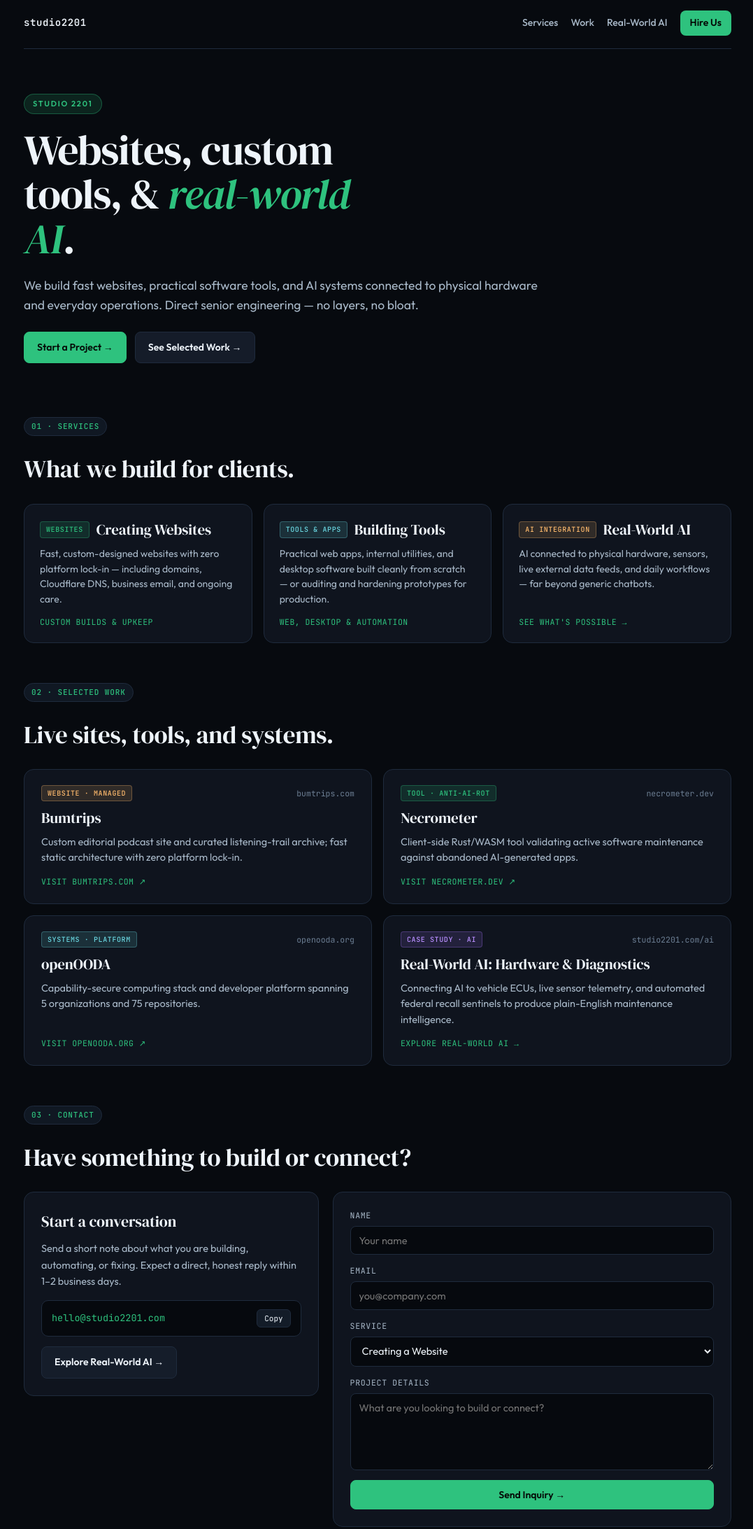
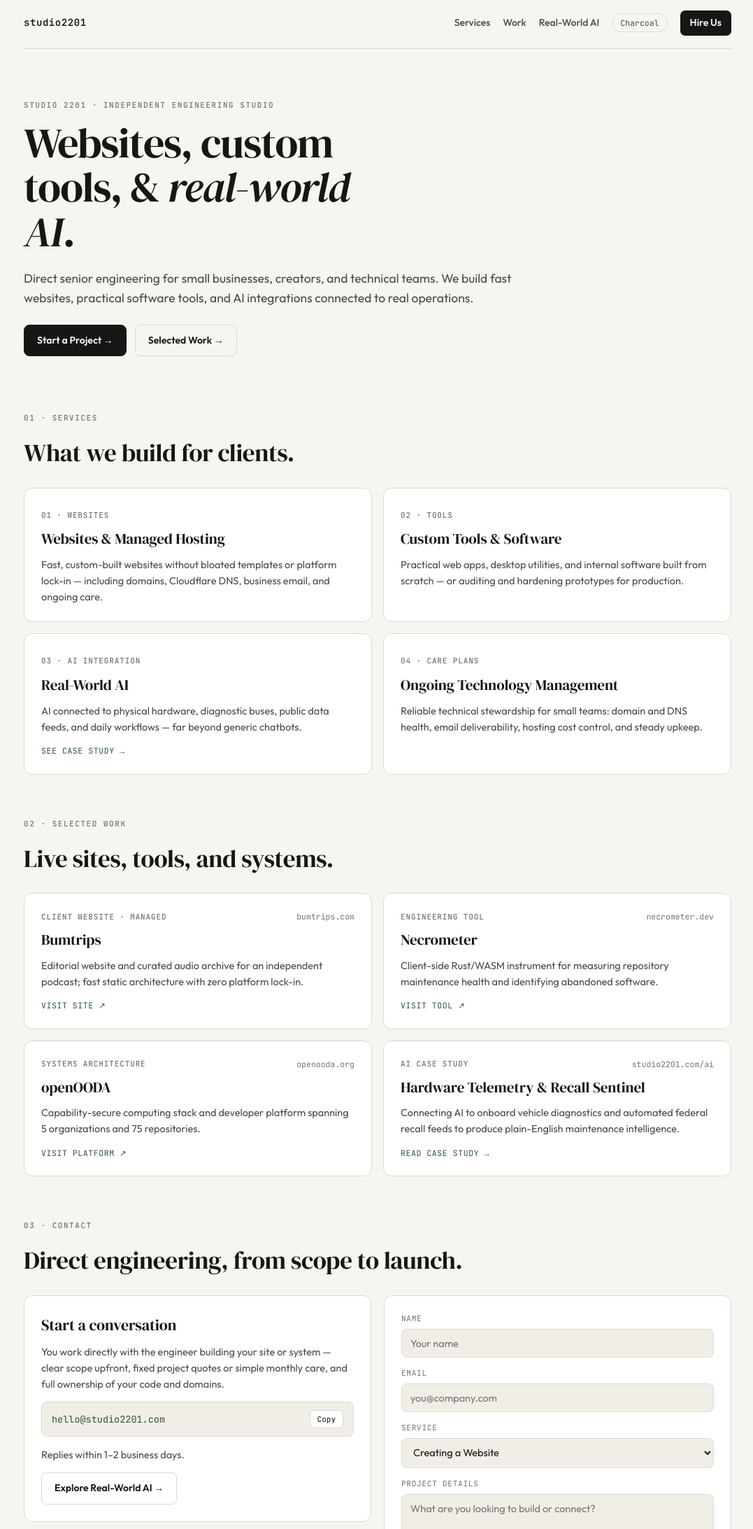
Before and after one commit to studio2201/studio2201.com, a plain HTML site: page index.html in a window 1280 px wide. Shown: the part 25-2210 px from the top of the page at 70% size, without its empty margins (100-1177 px from the left). Drawn offline with Linux system fonts and the light colour scheme.

Commit message:
Polish studio2201.com with Warm Light & Neutral Charcoal themes and refreshed OG image

```diff
--- a/agency.css
+++ b/agency.css
@@ -1,228 +1,170 @@
-/* studio2201 Agency Layout & Components (<= 256 LOC) */
+/* studio2201 Executive Two-Theme Agency Styles (<= 256 LOC) */
+html[data-theme="light"] { background: #f7f5f0; }
+html[data-theme="dark"] { background: #111214; }
+
+body.agency,
+html[data-theme="light"] body.agency {
+  --bg: #f7f5f0; --card: #ffffff; --card-alt: #f1eee7;
+  --line: #ded9ce; --line-soft: #eae6dc;
+  --ink: #161614; --ink-2: #4a4944; --muted: #76736b;
+  --primary: #161614; --accent: #2c5545; --btn-ink: #f7f5f0;
+  background: var(--bg); color: var(--ink);
+}
+html[data-theme="dark"] body.agency {
+  --bg: #111214; --card: #181a1d; --card-alt: #1f2227;
+  --line: #2a2d33; --line-soft: #202329;
+  --ink: #f2f1ed; --ink-2: #b4b3ad; --muted: #828388;
+  --primary: #f2f1ed; --accent: #9bb5a8; --btn-ink: #111214;
+}
+
+body.agency::before { display: none; }
+body.agency h1 em { color: var(--ink); font-style: italic; }
+
+body.agency .eyebrow,
+body.agency .eyebrow.num {
+  font-family: 'JetBrains Mono', monospace; font-size: 11px; font-weight: 500;
+  letter-spacing: 0.14em; text-transform: uppercase; color: var(--muted);
+  background: transparent; border: 0; border-radius: 0; padding: 0; margin-bottom: 14px;
+}
+
+body.agency .btn.primary { background: var(--primary); color: var(--btn-ink); border-color: var(--primary); }
+body.agency .btn.primary:hover { transform: translateY(-1px); opacity: 0.9; box-shadow: none; }
+body.agency .btn.ghost { background: transparent; color: var(--ink); border: 1px solid var(--line); }
+body.agency .btn.ghost:hover { background: var(--card-alt); border-color: var(--ink); color: var(--ink); box-shadow: none; }
+
 .agency-nav {
-  display: flex;
-  align-items: center;
-  justify-content: space-between;
-  flex-wrap: wrap;
-  gap: 14px;
-  padding: 12px 0 18px;
-  margin-bottom: 44px;
-  border-bottom: 1px solid var(--line);
+  display: flex; align-items: center; justify-content: space-between; flex-wrap: wrap; gap: 14px;
+  padding: 12px 0 18px; margin-bottom: 48px; border-bottom: 1px solid var(--line);
 }
 .agency-wordmark {
-  font-family: 'JetBrains Mono', monospace;
-  font-size: 14px;
-  font-weight: 600;
-  letter-spacing: 0.04em;
-  color: var(--ink);
-  text-decoration: none;
+  font-family: 'JetBrains Mono', monospace; font-size: 14px; font-weight: 600;
+  letter-spacing: 0.04em; color: var(--ink); text-decoration: none;
 }
-.agency-links {
-  display: flex;
-  align-items: center;
-  flex-wrap: wrap;
-  gap: 18px;
-}
-.agency-links a {
-  font-size: 14px;
-  font-weight: 500;
-  color: var(--ink-2);
-  text-decoration: none;
-  transition: color 150ms ease;
-}
-.agency-links a:hover { color: var(--primary); }
+.agency-links { display: flex; align-items: center; flex-wrap: wrap; gap: 18px; }
+.agency-links a { font-size: 14px; font-weight: 500; color: var(--ink-2); text-decoration: none; transition: color 150ms ease; }
+.agency-links a:hover { color: var(--ink); }
 .agency-links a.nav-hire,
 .top-nav .nav-pills a.nav-cta {
-  background: var(--primary);
-  color: #050c08;
-  font-weight: 600;
-  padding: 7px 14px;
-  border-radius: 8px;
+  background: var(--primary); color: var(--btn-ink); font-weight: 600; padding: 7px 14px; border-radius: 7px;
 }
 .agency-links a.nav-hire:hover,
-.top-nav .nav-pills a.nav-cta:hover {
-  color: #050c08;
-  box-shadow: 0 6px 20px rgba(var(--primary-rgb), 0.3);
+.top-nav .nav-pills a.nav-cta:hover { color: var(--btn-ink); opacity: 0.9; box-shadow: none; }
+
+.theme-toggle {
+  font-family: 'JetBrains Mono', monospace; font-size: 11.5px; color: var(--ink-2);
+  background: transparent; border: 1px solid var(--line); border-radius: 999px;
+  padding: 5px 11px; cursor: pointer; transition: border-color 150ms ease, color 150ms ease;
+}
+.theme-toggle:hover { border-color: var(--ink); color: var(--ink); }
+
+.hero-minimal { padding: 18px 0 10px; margin-bottom: 64px; }
+.hero-minimal h1 { max-width: 17ch; }
+
+.grid-2 { display: grid; grid-template-columns: repeat(2, minmax(0, 1fr)); gap: 16px; margin-top: 22px; }
+.meta-label {
+  font-family: 'JetBrains Mono', monospace; font-size: 11px; font-weight: 500;
+  letter-spacing: 0.08em; text-transform: uppercase; color: var(--muted);
 }
 
-.hero-minimal {
-  padding: 20px 0 12px;
-  margin-bottom: 64px;
+body.agency .product,
+.work-card {
+  display: flex; flex-direction: column; justify-content: space-between; gap: 14px;
+  background: var(--card); border: 1px solid var(--line); border-radius: 12px;
+  padding: 24px; text-decoration: none; color: inherit;
+  transition: transform 160ms ease, border-color 160ms ease;
 }
-.hero-minimal h1 { max-width: 17ch; }
-
-.grid-3 {
-  display: grid;
-  grid-template-columns: repeat(3, minmax(0, 1fr));
-  gap: 16px;
-  margin-top: 22px;
-}
-.grid-2 {
-  display: grid;
-  grid-template-columns: repeat(2, minmax(0, 1fr));
-  gap: 16px;
-  margin-top: 22px;
+body.agency .product:hover,
+.work-card:hover { transform: translateY(-2px); border-color: var(--ink); box-shadow: none; }
+body.agency .product h3,
+.work-card h3 { margin: 8px 0; font-size: 21px; }
+body.agency .product-body,
+.work-card p { font-size: 14.5px; color: var(--ink-2); line-height: 1.6; margin-bottom: 0; }
+body.agency .more {
+  font-family: 'JetBrains Mono', monospace; font-size: 11.5px; color: var(--accent);
+  text-transform: uppercase; letter-spacing: 0.05em;
 }
 
-.work-card {
-  display: flex;
-  flex-direction: column;
-  justify-content: space-between;
-  gap: 14px;
-  background: var(--card);
-  border: 1px solid var(--line);
-  border-radius: 14px;
-  padding: 22px 24px;
-  text-decoration: none;
-  color: inherit;
-  transition: transform 180ms ease, box-shadow 180ms ease, border-color 180ms ease;
-}
-.work-card:hover {
-  transform: translateY(-2px);
-  border-color: var(--primary);
-  box-shadow: 0 12px 32px rgba(0, 0, 0, 0.45);
-}
-.work-top {
-  display: flex;
-  align-items: center;
-  justify-content: space-between;
-  gap: 10px;
-  flex-wrap: wrap;
-}
-.domain-pill {
-  font-family: 'JetBrains Mono', monospace;
-  font-size: 11.5px;
-  color: var(--muted);
-}
-.work-card h3 { margin: 8px 0 6px; font-size: 21px; }
-.work-card p { font-size: 14.5px; color: var(--ink-2); line-height: 1.55; }
+.work-top { display: flex; align-items: center; justify-content: space-between; gap: 10px; flex-wrap: wrap; }
+.domain-pill { font-family: 'JetBrains Mono', monospace; font-size: 11.5px; color: var(--muted); }
+
+.pipeline-grid { display: grid; gap: 12px; margin-top: 20px; }
+.pipeline-step { background: var(--card); border: 1px solid var(--line); border-radius: 12px; padding: 20px 24px; }
+.pipeline-step h4 { font-size: 16px; font-weight: 600; margin: 6px 0; color: var(--ink); }
+.pipeline-step p { font-size: 14.5px; color: var(--ink-2); line-height: 1.6; }
 
 .outcome-note {
-  margin-top: 18px;
-  padding: 18px 22px;
-  background: var(--primary-soft);
-  border: 1px solid rgba(var(--primary-rgb), 0.35);
-  border-radius: 12px;
-  font-size: 14.5px;
-  color: var(--ink);
-  line-height: 1.6;
+  margin-top: 16px; padding: 18px 22px; background: var(--card);
+  border: 1px solid var(--line); border-left: 3px solid var(--accent);
+  border-radius: 10px; font-size: 14.5px; color: var(--ink-2); line-height: 1.6;
 }
-.outcome-note strong { color: var(--primary); }
+.outcome-note strong { color: var(--ink); }
 
 .cta-band {
-  display: flex;
-  align-items: center;
-  justify-content: space-between;
-  flex-wrap: wrap;
-  gap: 16px;
-  padding: 26px 28px;
-  background: var(--card);
-  border: 1px solid var(--line);
-  border-radius: 14px;
+  display: flex; align-items: center; justify-content: space-between; flex-wrap: wrap; gap: 16px;
+  padding: 26px 28px; background: var(--card); border: 1px solid var(--line); border-radius: 12px;
 }
 .cta-band h2 { margin-bottom: 4px; font-size: 26px; }
 .cta-band p { font-size: 14.5px; color: var(--ink-2); }
 
 .contact-grid {
-  display: grid;
-  grid-template-columns: minmax(0, 0.85fr) minmax(0, 1.15fr);
-  gap: 20px;
-  margin-top: 22px;
-  align-items: start;
+  display: grid; grid-template-columns: repeat(2, minmax(0, 1fr));
+  gap: 18px; margin-top: 22px; align-items: start;
 }
 .contact-panel,
-.inquiry-form {
-  background: var(--card);
-  border: 1px solid var(--line);
-  border-radius: 14px;
-  padding: 24px;
-}
+.inquiry-form { background: var(--card); border: 1px solid var(--line); border-radius: 12px; padding: 24px; }
 .contact-panel h3 { margin-bottom: 10px; }
-.contact-panel p { font-size: 14.5px; color: var(--ink-2); line-height: 1.6; margin-bottom: 16px; }
+.contact-panel p { font-size: 14.5px; color: var(--ink-2); line-height: 1.6; margin-bottom: 14px; }
+.contact-meta { font-size: 13px; color: var(--muted); margin-bottom: 16px; }
 
 .email-row {
-  display: flex;
-  align-items: center;
-  gap: 10px;
-  flex-wrap: wrap;
-  padding: 12px 14px;
-  background: #06090e;
-  border: 1px solid var(--line);
-  border-radius: 10px;
-  margin-bottom: 14px;
+  display: flex; align-items: center; gap: 10px; flex-wrap: wrap;
+  padding: 11px 14px; background: var(--card-alt); border: 1px solid var(--line);
+  border-radius: 8px; margin-bottom: 14px;
 }
 .email-link {
-  font-family: 'JetBrains Mono', monospace;
-  font-size: 13.5px;
-  color: var(--primary);
-  text-decoration: none;
-  word-break: break-all;
+  font-family: 'JetBrains Mono', monospace; font-size: 13.5px; color: var(--accent);
+  text-decoration: none; word-break: break-all;
 }
 .email-link:hover { text-decoration: underline; }
-
 .mini-btn {
-  margin-left: auto;
-  font-family: 'JetBrains Mono', monospace;
-  font-size: 11px;
-  color: var(--ink);
-  background: var(--line-soft);
-  border: 1px solid var(--line);
-  border-radius: 6px;
-  padding: 5px 10px;
-  cursor: pointer;
+  margin-left: auto; font-family: 'JetBrains Mono', monospace; font-size: 11px;
+  color: var(--ink); background: var(--card); border: 1px solid var(--line);
+  border-radius: 6px; padding: 5px 10px; cursor: pointer;
 }
-.mini-btn:hover { border-color: var(--primary); color: var(--primary); }
+.mini-btn:hover { border-color: var(--ink); }
 
 .inquiry-form { display: grid; gap: 14px; }
 .field { display: grid; gap: 6px; }
 .field label {
-  font-family: 'JetBrains Mono', monospace;
-  font-size: 11.5px;
-  text-transform: uppercase;
-  letter-spacing: 0.06em;
-  color: var(--ink-2);
+  font-family: 'JetBrains Mono', monospace; font-size: 11px; text-transform: uppercase;
+  letter-spacing: 0.07em; color: var(--muted);
 }
 .field input,
 .field select,
 .field textarea {
-  width: 100%;
-  font-family: 'Outfit', sans-serif;
-  font-size: 14.5px;
-  color: var(--ink);
-  background: #06090e;
-  border: 1px solid var(--line);
-  border-radius: 8px;
-  padding: 10px 12px;
-  outline: none;
-  transition: border-color 150ms ease, box-shadow 150ms ease;
+  width: 100%; font-family: 'Outfit', sans-serif; font-size: 14.5px; color: var(--ink);
+  background: var(--card-alt); border: 1px solid var(--line); border-radius: 8px;
+  padding: 10px 12px; outline: none; transition: border-color 150ms ease;
 }
 .field input:focus,
 .field select:focus,
-.field textarea:focus {
-  border-color: var(--primary);
-  box-shadow: 0 0 0 3px var(--primary-soft);
-}
+.field textarea:focus { border-color: var(--accent); }
 .field textarea { resize: vertical; min-height: 110px; }
 .inquiry-form .btn { cursor: pointer; justify-content: center; }
 
 .form-status {
-  display: none;
-  padding: 12px 14px;
-  border-radius: 8px;
-  font-size: 13.5px;
-  line-height: 1.5;
-  background: var(--primary-soft);
-  border: 1px solid rgba(var(--primary-rgb), 0.35);
-  color: var(--ink);
+  display: none; padding: 12px 14px; border-radius: 8px; font-size: 13.5px; line-height: 1.5;
+  background: var(--card-alt); border: 1px solid var(--line); border-left: 3px solid var(--accent); color: var(--ink);
 }
 .form-status.visible { display: grid; gap: 10px; }
-.form-status.err {
-  background: rgba(255, 85, 85, 0.12);
-  border-color: rgba(255, 85, 85, 0.45);
+.form-status.err { border-left-color: #b54545; }
+
+body.agency .foot { border-top-color: var(--line); color: var(--muted); }
+body.agency .foot a { color: var(--accent); }
+body.agency .foot a:hover { border-bottom-color: var(--accent); }
+
+@media (max-width: 760px) {
+  .agency-nav { margin-bottom: 30px; }
+  .hero-minimal { margin-bottom: 42px; }
+  .grid-2, .contact-grid { grid-template-columns: 1fr; }
 }
-
-@media (max-width: 780px) {
-  .agency-nav { margin-bottom: 28px; }
-  .hero-minimal { margin-bottom: 42px; }
-  .grid-3, .grid-2, .contact-grid { grid-template-columns: 1fr; }
-}
--- a/index.html
+++ b/index.html
@@ -3,21 +3,21 @@
 <head>
 <meta charset="UTF-8" />
 <meta name="viewport" content="width=device-width, initial-scale=1.0" />
-<meta name="description" content="studio2201 — Websites, custom software tools, and real-world AI integrations built to last." />
-<meta name="theme-color" content="#070a0f" />
+<meta name="description" content="studio2201 — Independent engineering studio for custom websites, software tools, and real-world AI integrations." />
+<meta name="theme-color" content="#f7f5f0" />
 <title>studio2201 — Websites, Custom Tools &amp; Real-World AI</title>
 <link rel="canonical" href="https://studio2201.com/" />
 <meta property="og:site_name" content="studio2201" />
 <meta property="og:type" content="website" />
 <meta property="og:url" content="https://studio2201.com/" />
 <meta property="og:title" content="studio2201 — Websites, Custom Tools &amp; Real-World AI" />
-<meta property="og:description" content="We build fast websites, practical software tools, and AI systems connected to physical hardware and everyday operations." />
+<meta property="og:description" content="Independent engineering studio building fast websites, practical tools, and AI integrations connected to physical hardware and daily operations." />
 <meta property="og:image" content="https://studio2201.com/assets/og-image.png" />
 <meta property="og:image:width" content="1200" />
 <meta property="og:image:height" content="630" />
 <meta name="twitter:card" content="summary_large_image" />
 <meta name="twitter:title" content="studio2201 — Websites, Custom Tools &amp; Real-World AI" />
-<meta name="twitter:description" content="We build fast websites, practical software tools, and AI systems connected to physical hardware and everyday operations." />
+<meta name="twitter:description" content="Independent engineering studio building fast websites, practical tools, and AI integrations connected to physical hardware and daily operations." />
 <meta name="twitter:image" content="https://studio2201.com/assets/og-image.png" />
 <link rel="preconnect" href="https://fonts.googleapis.com"><link rel="preconnect" href="https://fonts.gstatic.com" crossorigin>
 <link rel="stylesheet" href="https://fonts.googleapis.com/css2?family=DM+Serif+Display:ital@0;1&family=Outfit:wght@400;500;600;700&family=JetBrains+Mono:wght@400;500;600&display=swap">
@@ -26,8 +26,9 @@
 <link rel="stylesheet" href="agency.css" />
 <link rel="icon" type="image/svg+xml" href="assets/favicon.svg"><link rel="icon" type="image/png" sizes="32x32" href="assets/favicon-32x32.png">
 <link rel="apple-touch-icon" sizes="180x180" href="assets/apple-touch-icon.png" />
+<script src="theme.js"></script>
 </head>
-<body>
+<body class="agency">
 <main class="page">
   <header class="agency-nav">
     <a class="agency-wordmark" href="/">studio2201</a>
@@ -35,45 +36,54 @@
       <a href="#services">Services</a>
       <a href="#work">Work</a>
       <a href="ai.html">Real-World AI</a>
+      <button type="button" class="theme-toggle" id="theme-toggle" aria-pressed="false">Charcoal</button>
       <a class="nav-hire" href="#contact">Hire Us</a>
     </nav>
   </header>
 
   <section class="hero-minimal">
-    <p class="eyebrow">STUDIO 2201</p>
+    <p class="eyebrow">STUDIO 2201 · INDEPENDENT ENGINEERING STUDIO</p>
     <h1>Websites, custom tools, &amp; <em>real-world AI</em>.</h1>
-    <p class="lede">We build fast websites, practical software tools, and AI systems connected to physical hardware and everyday operations. Direct senior engineering — no layers, no bloat.</p>
+    <p class="lede">Direct senior engineering for small businesses, creators, and technical teams. We build fast websites, practical software tools, and AI integrations connected to real operations.</p>
     <div class="cta">
       <a class="btn primary" href="#contact">Start a Project →</a>
-      <a class="btn ghost" href="#work">See Selected Work →</a>
+      <a class="btn ghost" href="#work">Selected Work →</a>
     </div>
   </section>
 
   <section id="services">
     <p class="eyebrow num">01 · SERVICES</p>
     <h2>What we build for clients.</h2>
-    <div class="grid-3">
+    <div class="grid-2">
       <div class="product">
         <div>
-          <div class="product-head"><span class="tag green">Websites</span><h3>Creating Websites</h3></div>
-          <p class="product-body">Fast, custom-designed websites with zero platform lock-in — including domains, Cloudflare DNS, business email, and ongoing care.</p>
+          <span class="meta-label">01 · Websites</span>
+          <h3>Websites &amp; Managed Hosting</h3>
+          <p class="product-body">Fast, custom-built websites without bloated templates or platform lock-in — including domains, Cloudflare DNS, business email, and ongoing care.</p>
         </div>
-        <span class="more">Custom builds &amp; upkeep</span>
       </div>
       <div class="product">
         <div>
-          <div class="product-head"><span class="tag ocean">Tools &amp; Apps</span><h3>Building Tools</h3></div>
-          <p class="product-body">Practical web apps, internal utilities, and desktop software built cleanly from scratch — or auditing and hardening prototypes for production.</p>
+          <span class="meta-label">02 · Tools</span>
+          <h3>Custom Tools &amp; Software</h3>
+          <p class="product-body">Practical web apps, desktop utilities, and internal software built from scratch — or auditing and hardening prototypes for production.</p>
         </div>
-        <span class="more">Web, desktop &amp; automation</span>
       </div>
       <a class="product" href="ai.html">
         <div>
-          <div class="product-head"><span class="tag amber">AI Integration</span><h3>Real-World AI</h3></div>
-          <p class="product-body">AI connected to physical hardware, sensors, live external data feeds, and daily workflows — far beyond generic chatbots.</p>
+          <span class="meta-label">03 · AI Integration</span>
+          <h3>Real-World AI</h3>
+          <p class="product-body">AI connected to physical hardware, diagnostic buses, public data feeds, and daily workflows — far beyond generic chatbots.</p>
         </div>
-        <span class="more">See what's possible →</span>
+        <span class="more">See case study →</span>
       </a>
+      <div class="product">
+        <div>
+          <span class="meta-label">04 · Care Plans</span>
+          <h3>Ongoing Technology Management</h3>
+          <p class="product-body">Reliable technical stewardship for small teams: domain and DNS health, email deliverability, hosting cost control, and steady upkeep.</p>
+        </div>
+      </div>
     </div>
   </section>
 
@@ -83,50 +93,51 @@
     <div class="grid-2">
       <a class="work-card" href="https://bumtrips.com" target="_blank" rel="noopener">
         <div>
-          <div class="work-top"><span class="tag amber">Website · Managed</span><span class="domain-pill">bumtrips.com</span></div>
+          <div class="work-top"><span class="meta-label">Client Website · Managed</span><span class="domain-pill">bumtrips.com</span></div>
           <h3>Bumtrips</h3>
-          <p>Custom editorial podcast site and curated listening-trail archive; fast static architecture with zero platform lock-in.</p>
+          <p>Editorial website and curated audio archive for an independent podcast; fast static architecture with zero platform lock-in.</p>
         </div>
-        <span class="more">Visit bumtrips.com ↗</span>
+        <span class="more">Visit site ↗</span>
       </a>
       <a class="work-card" href="https://necrometer.dev" target="_blank" rel="noopener">
         <div>
-          <div class="work-top"><span class="tag green">Tool · Anti-AI-Rot</span><span class="domain-pill">necrometer.dev</span></div>
+          <div class="work-top"><span class="meta-label">Engineering Tool</span><span class="domain-pill">necrometer.dev</span></div>
           <h3>Necrometer</h3>
-          <p>Client-side Rust/WASM tool validating active software maintenance against abandoned AI-generated apps.</p>
+          <p>Client-side Rust/WASM instrument for measuring repository maintenance health and identifying abandoned software.</p>
         </div>
-        <span class="more">Visit necrometer.dev ↗</span>
+        <span class="more">Visit tool ↗</span>
       </a>
       <a class="work-card" href="https://openooda.org" target="_blank" rel="noopener">
         <div>
-          <div class="work-top"><span class="tag ocean">Systems · Platform</span><span class="domain-pill">openooda.org</span></div>
+          <div class="work-top"><span class="meta-label">Systems Architecture</span><span class="domain-pill">openooda.org</span></div>
           <h3>openOODA</h3>
           <p>Capability-secure computing stack and developer platform spanning 5 organizations and 75 repositories.</p>
         </div>
-        <span class="more">Visit openooda.org ↗</span>
+        <span class="more">Visit platform ↗</span>
       </a>
       <a class="work-card" href="ai.html">
         <div>
-          <div class="work-top"><span class="tag violet">Case Study · AI</span><span class="domain-pill">studio2201.com/ai</span></div>
-          <h3>Real-World AI: Hardware &amp; Diagnostics</h3>
-          <p>Connecting AI to vehicle ECUs, live sensor telemetry, and automated federal recall sentinels to produce plain-English maintenance intelligence.</p>
+          <div class="work-top"><span class="meta-label">AI Case Study</span><span class="domain-pill">studio2201.com/ai</span></div>
+          <h3>Hardware Telemetry &amp; Recall Sentinel</h3>
+          <p>Connecting AI to onboard vehicle diagnostics and automated federal recall feeds to produce plain-English maintenance intelligence.</p>
         </div>
-        <span class="more">Explore Real-World AI →</span>
+        <span class="more">Read case study →</span>
       </a>
     </div>
   </section>
 
   <section id="contact">
     <p class="eyebrow num">03 · CONTACT</p>
-    <h2>Have something to build or connect?</h2>
+    <h2>Direct engineering, from scope to launch.</h2>
     <div class="contact-grid">
       <div class="contact-panel">
         <h3>Start a conversation</h3>
-        <p>Send a short note about what you are building, automating, or fixing. Expect a direct, honest reply within 1–2 business days.</p>
+        <p>You work directly with the engineer building your site or system — clear scope upfront, fixed project quotes or simple monthly care, and full ownership of your code and domains.</p>
         <div class="email-row">
           <a class="email-link" href="mailto:hello@studio2201.com">hello@studio2201.com</a>
           <button type="button" class="mini-btn" id="copy-email">Copy</button>
         </div>
+        <p class="contact-meta">Replies within 1–2 business days.</p>
         <a class="btn ghost" href="ai.html">Explore Real-World AI →</a>
       </div>
       <form class="inquiry-form" id="contact-form" data-endpoint="/api/contact">
--- /dev/null
+++ b/theme.js
@@ -0,0 +1,39 @@
+(function () {
+  var KEY = "studio2201_agency_theme";
+  var COLORS = { light: "#f7f5f0", dark: "#111214" };
+
+  function getInitial() {
+    try {
+      var saved = localStorage.getItem(KEY);
+      if (saved === "light" || saved === "dark") return saved;
+    } catch (e) {}
+    return window.matchMedia && window.matchMedia("(prefers-color-scheme: dark)").matches
+      ? "dark"
+      : "light";
+  }
+
+  function applyTheme(theme) {
+    document.documentElement.dataset.theme = theme;
+    var meta = document.querySelector('meta[name="theme-color"]');
+    if (meta) meta.setAttribute("content", COLORS[theme] || COLORS.light);
+    var btn = document.getElementById("theme-toggle");
+    if (btn) {
+      btn.textContent = theme === "dark" ? "Warm Light" : "Charcoal";
+      btn.setAttribute("aria-pressed", theme === "dark" ? "true" : "false");
+    }
+  }
+
+  var current = getInitial();
+  applyTheme(current);
+
+  document.addEventListener("DOMContentLoaded", function () {
+    applyTheme(current);
+    var btn = document.getElementById("theme-toggle");
+    if (!btn) return;
+    btn.addEventListener("click", function () {
+      current = current === "dark" ? "light" : "dark";
+      try { localStorage.setItem(KEY, current); } catch (e) {}
+      applyTheme(current);
+    });
+  });
+})();
```
Also changed, not shown: ai.html (+29 -24 lines), README.md, assets/og-image.png.
